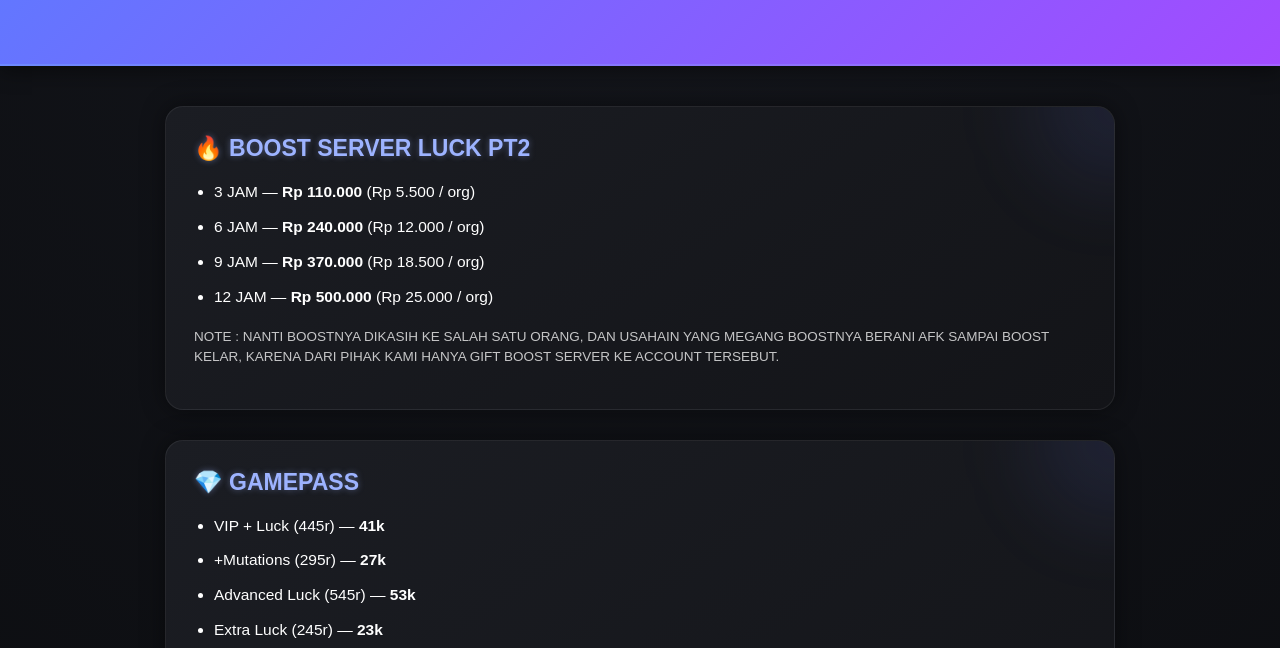
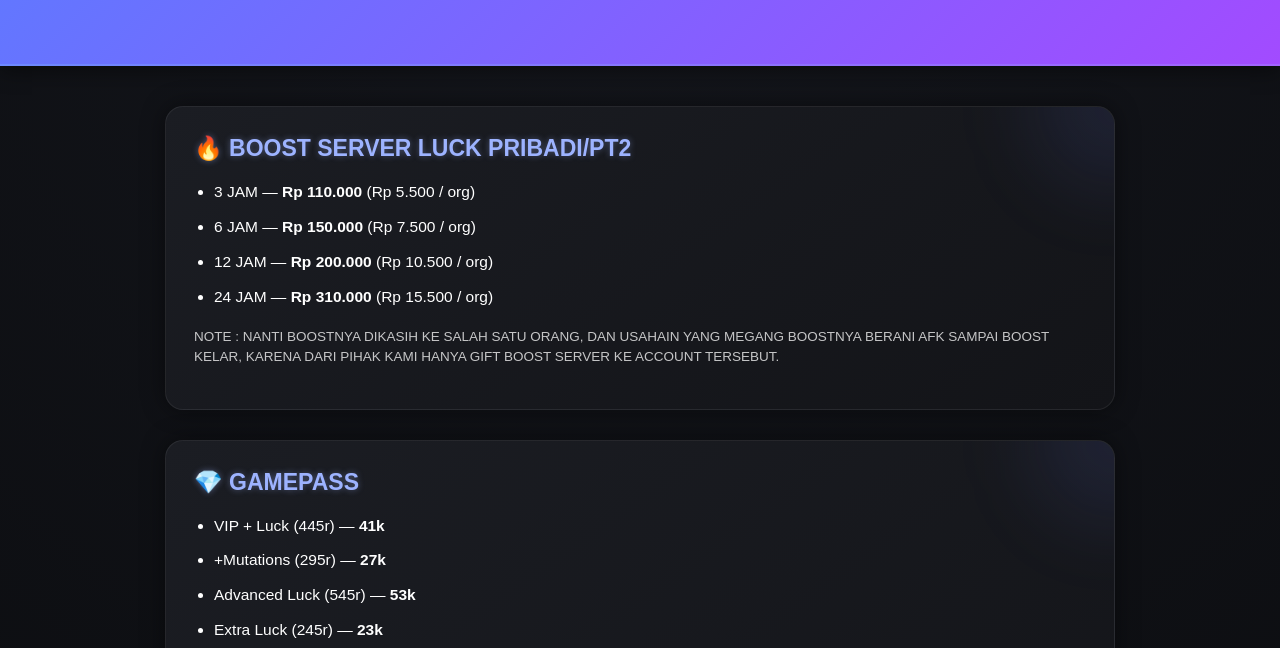
Before and after one commit to kawarastore/kawarastore.github.io, a plain HTML site: page index.html in a window 1280 px wide. Shown: the part 134-782 px from the top of the page. Drawn offline with Linux system fonts and the light colour scheme.

Commit message:
Update index.html

```diff
--- a/index.html
+++ b/index.html
@@ -130,12 +130,12 @@
     <div class="container">
 
         <section class="card">
-            <h2>🔥 BOOST SERVER LUCK PT2</h2>
+            <h2>🔥 BOOST SERVER LUCK PRIBADI/PT2</h2>
             <ul>
                 <li>3 JAM — <b>Rp 110.000</b> (Rp 5.500 / org)</li>
-                <li>6 JAM — <b>Rp 240.000</b> (Rp 12.000 / org)</li>
-                <li>9 JAM — <b>Rp 370.000</b> (Rp 18.500 / org)</li>
-                <li>12 JAM — <b>Rp 500.000</b> (Rp 25.000 / org)</li>
+                <li>6 JAM — <b>Rp 150.000</b> (Rp 7.500 / org)</li>
+                <li>12 JAM — <b>Rp 200.000</b> (Rp 10.500 / org)</li>
+                <li>24 JAM — <b>Rp 310.000</b> (Rp 15.500 / org)</li>
             </ul>
             <p class="note">NOTE : NANTI BOOSTNYA DIKASIH KE SALAH SATU ORANG, DAN USAHAIN YANG MEGANG BOOSTNYA BERANI AFK SAMPAI BOOST KELAR, KARENA DARI PIHAK KAMI HANYA GIFT BOOST SERVER KE ACCOUNT TERSEBUT.</p>
         </section>
```
